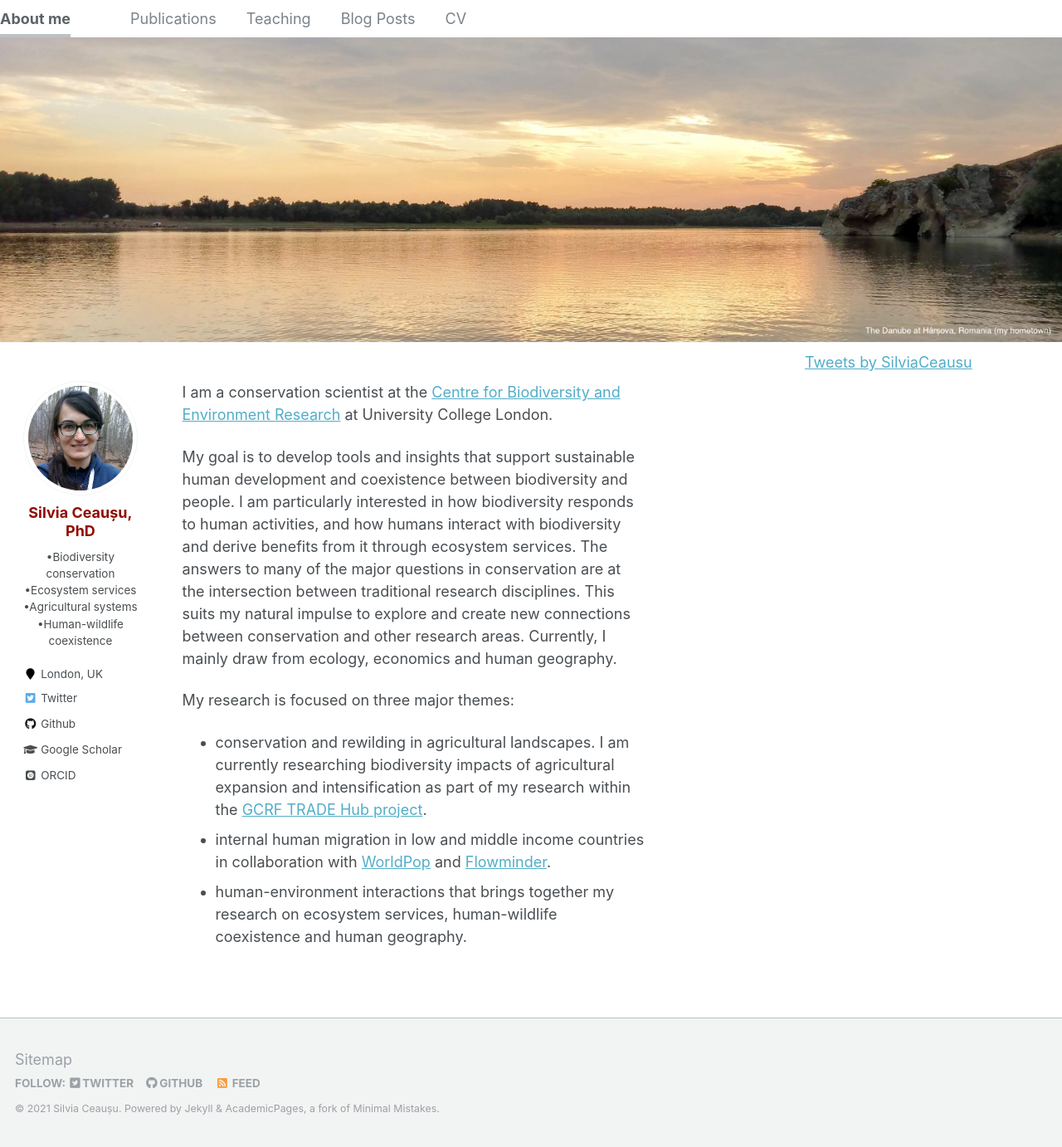
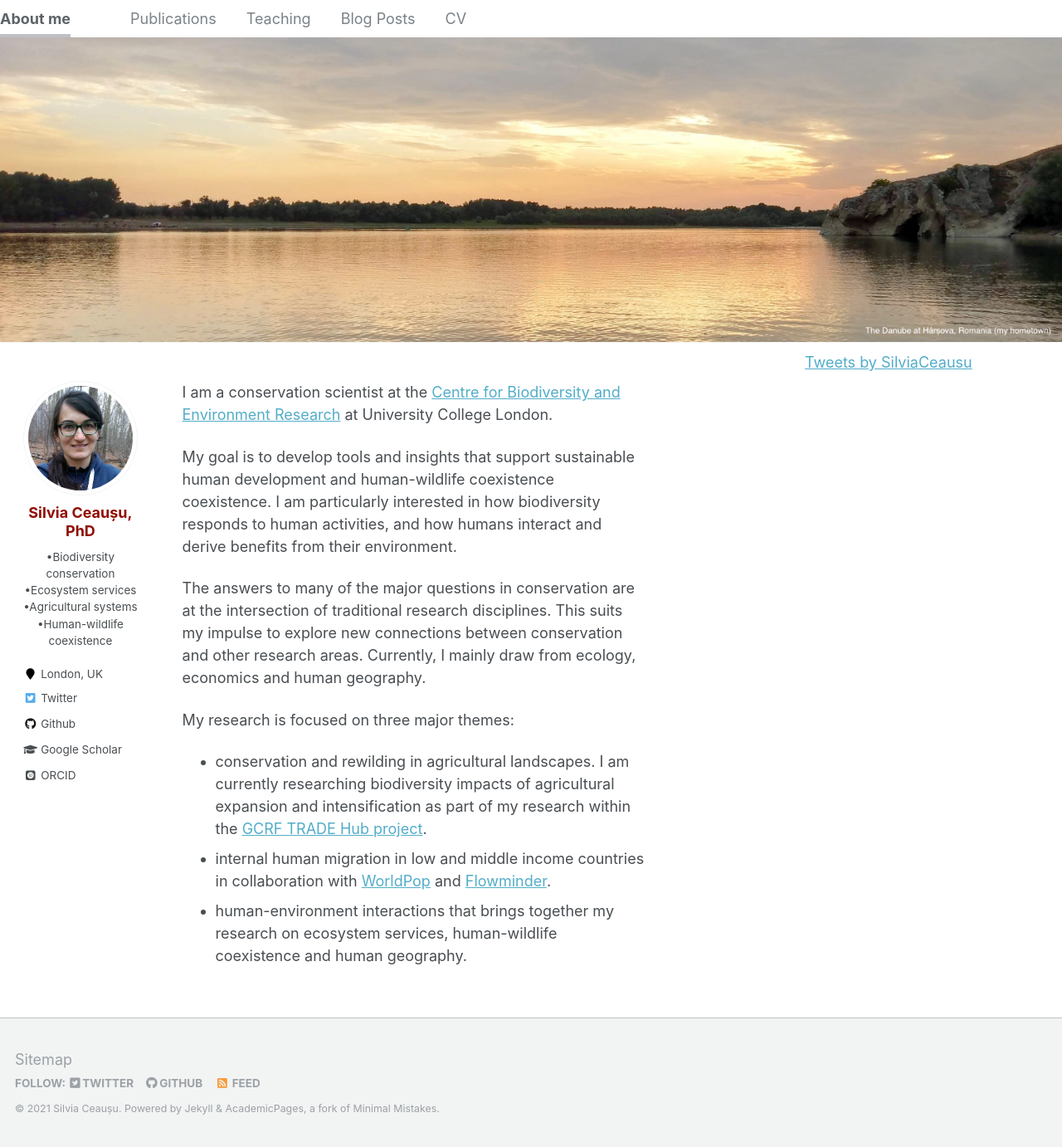
Before and after one commit to SilviaCeausu/SilviaCeausu.github.io, a Jekyll site: the page built from _pages/about.md, in a window 1280 px wide and 1382 px high. Shown: the whole window at 83% size. Built offline with Jekyll 4.4.1, drawn with Linux system fonts in a browser that asks for light colours; some web fonts are replaced; comment, search, counter and statistics services are not loaded.

Commit message:
Text edit

```diff
--- a/_pages/about.md
+++ b/_pages/about.md
@@ -10,7 +10,9 @@ redirect_from:
 
 I am a conservation scientist at the [Centre for Biodiversity and Environment Research](https://www.ucl.ac.uk/biosciences/departments/genetics-evolution-and-environment/research/centre-biodiversity-and-environment-research-cber) at University College London.
 
-My goal is to develop tools and insights that support sustainable human development and coexistence between biodiversity and people. I am particularly interested in how biodiversity responds to human activities, and how humans interact with biodiversity and derive benefits from it through ecosystem services. The answers to many of the major questions in conservation are at the intersection between traditional research disciplines. This suits my natural impulse to explore and create new connections between conservation and other research areas. Currently, I mainly draw from ecology, economics and human geography.
+My goal is to develop tools and insights that support sustainable human development and human-wildlife coexistence coexistence. I am particularly interested in how biodiversity responds to human activities, and how humans interact and derive benefits from their environment.
+
+The answers to many of the major questions in conservation are at the intersection of traditional research disciplines. This suits my impulse to explore new connections between conservation and other research areas. Currently, I mainly draw from ecology, economics and human geography.
 
  My research is focused on three major themes:
 
```
